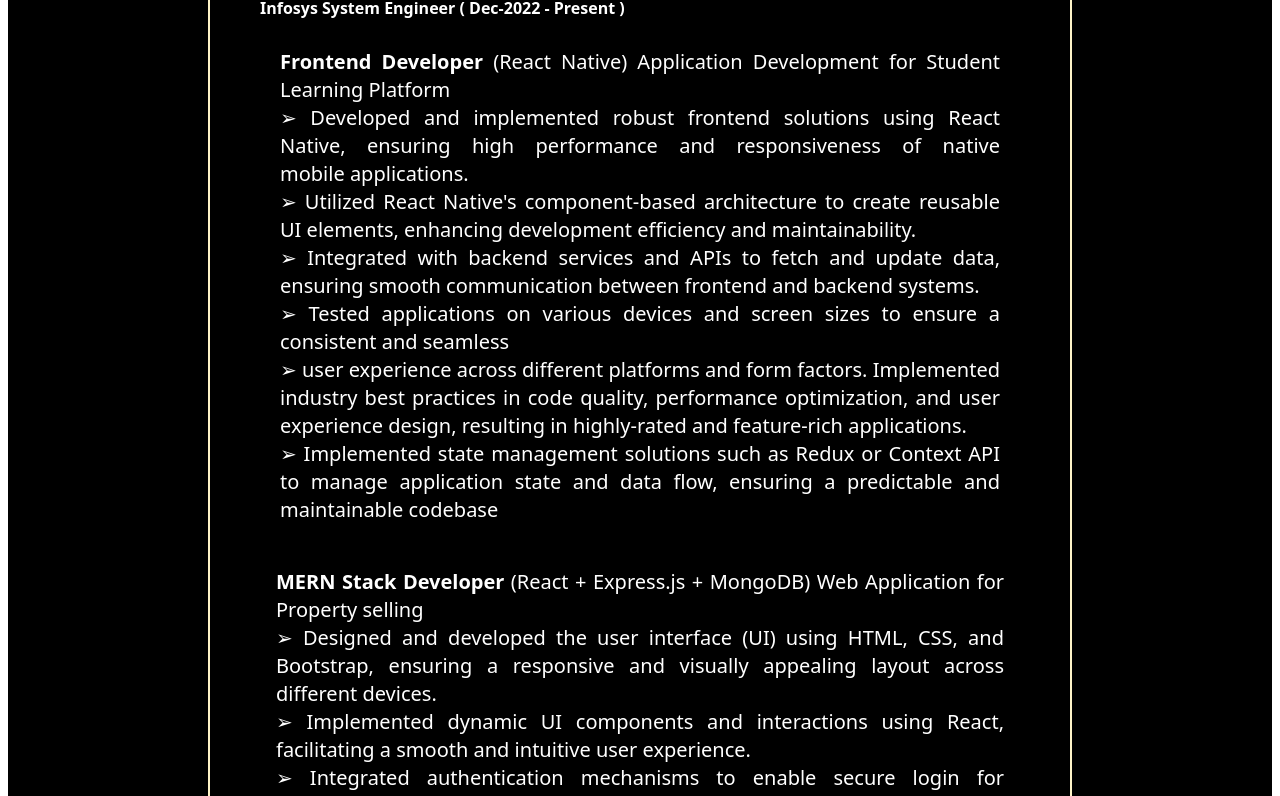
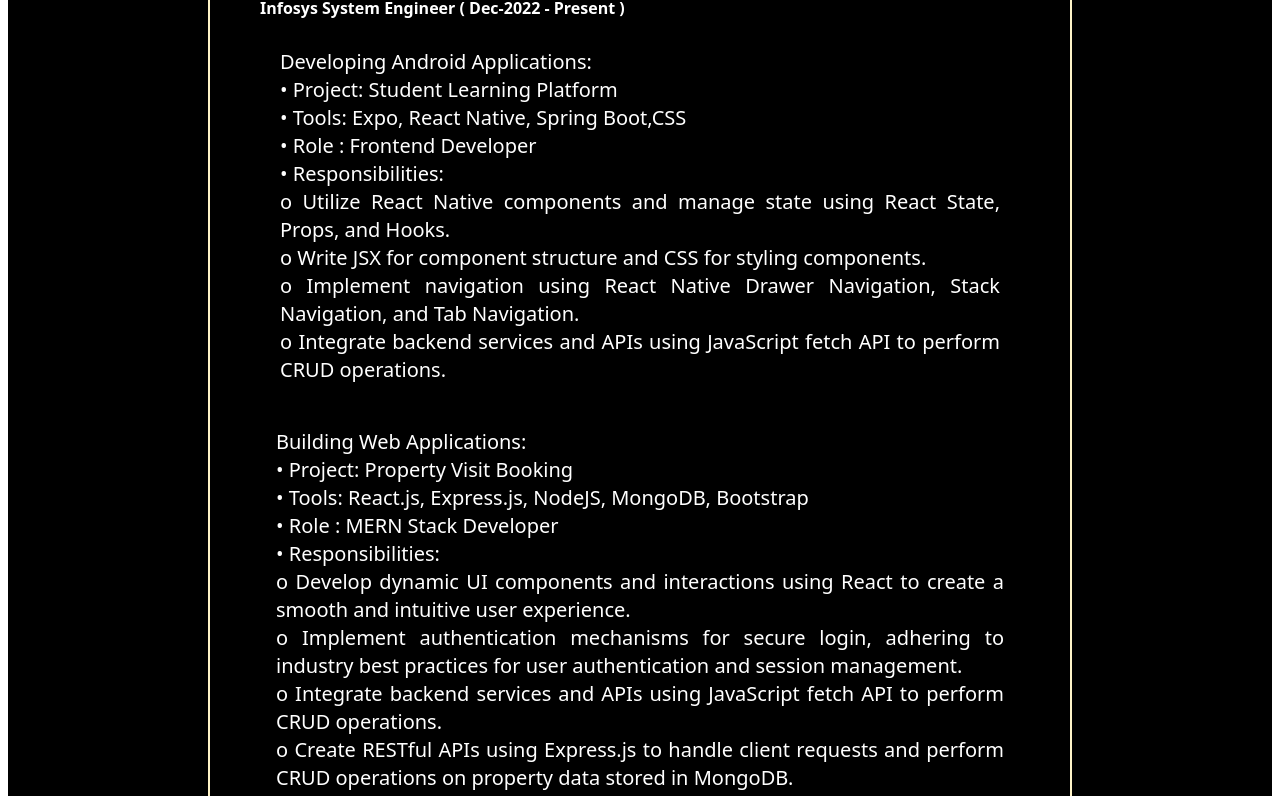
Before and after one commit to AmolPatil09/Portfolio, a React (Vite) app: page /Portfolio/work in a window 1280 px wide. Shown: the part 258-1054 px from the top of the page. Built offline with nearby package versions, Linux system fonts and the light colour scheme.

Commit message:
modify portfoilo

```diff
--- a/src/component/About.jsx
+++ b/src/component/About.jsx
@@ -11,13 +11,26 @@
         <div className='sm:text-3xl font-extrabold my-10 sm:text-start sm:m-10 m-3'>
             <div className=' min-h-64 sm:w-2/3 min-w-[200px]   border-amber-100 m-auto  mt-8  rounded-md text-center'>
             <h1 className=' m-6 sm:text-4xl sm:font-bold '>Profile Summary</h1>
-            <p className='text-sm sm:text-xl font-thin my-2 mx-2 sm:p-5 p-4 text-justify text-pretty'>"A dedicated and innovative Front-End Developer with a primary focus on React.js, complemented by a foundational understanding of Node.js, Spring Boot, and Angular. With a strong passion for developing dynamic and responsive web applications, I bring a unique blend of technical expertise and creativity to every project."
+            <p className='text-sm sm:text-xl font-thin  mx-2 sm:p-5 p-4 text-justify text-pretty'>
+            •	Having 1.7+ Years of Professional IT experience in React, React Native and JavaScript.
             </p>
-            <p className='text-sm sm:text-xl font-thin my-2 mx-2 sm:p-5 p-4 text-justify text-pretty'>React.js: Extensive experience in building user-friendly, component-based web applications using React.js. Proficient in leveraging hooks, state management libraries (like Redux), and React Router for seamless navigation and state handling.
-
+            <p className='text-sm sm:text-xl font-thin  mx-2 sm:p-5 p-4 text-justify text-pretty'>
+            •	Good Extensive experience in Developing/Handling highly interactive web-based applications specially using React.
             </p>
-            <p className='text-sm sm:text-xl font-thin my-2 mx-2 sm:p-5 p-4 text-justify text-pretty'>
-Node.js: Basic knowledge of building scalable server-side applications with Node.js. Familiar with Express.js for creating RESTful APIs and handling server-side logic.
+            <p className='text-sm sm:text-xl font-thin  mx-2 sm:p-5 p-4 text-justify text-pretty'>
+            •	Familiar with the front-end technologies such as HTML, CSS, Bootstrap, JavaScript, Axios. Familiarity with MongoDB database & MySQL database.
+            </p>
+            <p className='text-sm sm:text-xl font-thin  mx-2 sm:p-5 p-4 text-justify text-pretty'>
+            •	Proficient understanding of code versioning tools, such as Git. Experience with Git-Hub.
+            </p>
+            <p className='text-sm sm:text-xl font-thin  mx-2 sm:p-5 p-4 text-justify text-pretty'>
+            •	Ability to handle multiple tasks and work as in a team Member.
+            </p>
+            <p className='text-sm sm:text-xl font-thin  mx-2 sm:p-5 p-4 text-justify text-pretty'>
+            •	Excellent analytical, problem solving and programming skills. Committed, goal oriented, learn new things & technologies.
+            </p>
+            <p className='text-sm sm:text-xl font-thin  mx-2 sm:p-5 p-4 text-justify text-pretty'>
+            •	Possess good problem solving & interpersonal skills, having capability to work alone.
             </p>
             </div>
         </div>
--- a/src/component/Contact.jsx
+++ b/src/component/Contact.jsx
@@ -17,15 +17,19 @@
   }
 
   return (
-    <div className='flex flex-col sm:m-20 w-full justify-center'>
+    <div className='flex flex-col sm:m-20 w-full sm:justify-center justify-normal'>
 
       <div className='min-h-20 w-full'>
 
         <div className='md:border-2 min-h-64 md:border-amber-100 m-5  sm:justify-center mt-8 sm:mx-[200px] rounded-md'>
-          <h1 className='mt-6 sm:text-4xl font-bold'>Contact</h1>
+          <h1 className='mt-6 sm:text-4xl font-bold w-auto'>Contact</h1>
           <div className='m-5'>
-           <h1 className='sm:text-xl'>Mobile No. 9764500813</h1>
-           <h1 className='sm:text-xl'>Gmail amol17092000@gmail.com</h1>
+           <h1 className='sm:text-xl'>Mobile No.: 9764500813</h1>
+           <h1 className='sm:text-xl'>Gmail : amol17092000@gmail.com</h1>
+           <h1 className='sm:text-xl'>Lindin : <a href='https://www.linkedin.com/in/amol-patil-5535a7203/'>https://www.linkedin.com/in/amol-patil-5535a7203/</a></h1>
+           <h1 className='sm:text-xl'>GitHub : <a href='https://github.com/AmolPatil09'>https://github.com/AmolPatil09</a></h1>
+
+
 
           </div>
         </div>
--- a/src/component/Projects.jsx
+++ b/src/component/Projects.jsx
@@ -8,7 +8,7 @@
     <div>
      <h1 className='mt-5 text-2xl'>Projects</h1>
      <div className='flex flex-wrap sm:flex-row flex-col justify-center'>
-          <div className='border-2 min-h-48 sm:w-96 min-w-36 w-40 border-amber-100  mx-auto  m-6 sm:mx-[50px] rounded-md'>
+          <div className='border-2 min-h-48 sm:w-96 min-w-56 w-40 border-amber-100  mx-auto  m-6 sm:mx-[50px] rounded-md'>
           <h1 className='font-bold my-2'>eshop</h1>
           <img src={img} className=' m-[5%] h-80 w-[90%]' />
           <div className='flex justify-center'>
@@ -21,7 +21,7 @@
     </div>
       <div>
       <div className='flex flex-wrap sm:flex-row flex-col justify-center'>
-           <div className='border-2 min-h-48 sm:w-96 min-w-36 w-40 border-amber-100  mx-auto  m-6 sm:mx-[50px] rounded-md'>
+           <div className='border-2 min-h-48 sm:w-96 min-w-56 w-40 border-amber-100  mx-auto  m-6 sm:mx-[50px] rounded-md'>
            <h1 className='font-bold my-2'>CareHealth</h1>
            <img src={hospital} className=' m-[5%] h-80 w-[90%]' />
            <div className='flex justify-center'>
--- a/src/component/Works.jsx
+++ b/src/component/Works.jsx
@@ -22,7 +22,7 @@
 
     <div className='min-h-20 w-full'>
      <div className='md:border-2 min-h-64 md:border-amber-100 m-5   mt-6 sm:mx-[200px] rounded-md'>
-     <h1 className=' m-6 sm:text-4xl font-bold '>Work Experince<span className='font-bold sm:text-4xl'>({experince})</span> </h1>
+     <h1 className=' m-6 sm:text-4xl font-bold '>Work Experince <span className='font-bold sm:text-4xl'>({` ${experince} +`}) </span> </h1>
      <div className='flex flex-wrap sm:flex-row flex-col justify-center'>
       <div className=' min-h-32 sm:w-[100%] min-w-36 w-50   mx-auto  m-6 sm:mx-[50px] rounded-md'>
 
@@ -35,49 +35,40 @@
       </div>
       <p className='text-sm sm:text-xl font-thin sm:my-2 sm:p-5 p-1 text-justify text-pretty'>
         <p>
-     <p> <span className='font-bold mt-1'>Frontend Developer</span> (React Native) Application Development for
-Student Learning Platform</p><p>
-➢ Developed and implemented robust frontend solutions using
-React Native, ensuring high performance and
-responsiveness of native mobile applications.</p><p>
-➢ Utilized React Native's component-based architecture to
-create reusable UI elements, enhancing development
-efficiency and maintainability.</p><p>
-➢ Integrated with backend services and APIs to fetch and update
-data, ensuring smooth communication between frontend and
-backend systems.</p><p>
-➢ Tested applications on various devices and screen sizes to
-ensure a consistent and seamless</p>
-➢ user experience across different platforms and form factors.
-Implemented industry best practices in code quality,
-performance optimization, and user experience design,
-resulting in highly-rated and feature-rich applications.</p><p>
-➢ Implemented state management solutions such as Redux or
-Context API to manage application state and data flow,
-ensuring a predictable and maintainable codebase</p>
+     <p> <b>Developing Android Applications:</b>
+     <p>•	Project: Student Learning Platform</p>
+     <p>• Tools: Expo, React Native, Spring Boot,CSS</p>
+     <p>•	Role : Frontend Developer</p>
+     <p>•	Responsibilities:</p>
+     <p> o	Utilize React Native components and manage state using React State, Props, and Hooks.</p>
+     <p> o	Write JSX for component structure and CSS for styling components.</p>
+     <p> o	Implement navigation using React Native Drawer Navigation, Stack Navigation, and Tab Navigation.</p>
+     <p> o	Integrate backend services and APIs using JavaScript fetch API to perform CRUD operations.</p>
+</p>
+</p>
 </p>
 
 
+
+
+
+
+
+
 <p className='text-sm sm:text-xl font-thin sm:my-2 sm:p-4 p-1 text-justify text-pretty'>
-        <p>
-     <p> <span className='font-bold mt-1'>MERN Stack Developer </span>  (React + Express.js + MongoDB) Web Application for
-Property selling</p><p>
-➢ Designed and developed the user interface (UI) using HTML, CSS,
-and Bootstrap, ensuring a responsive and visually appealing
-layout across different devices.</p><p>
-➢  Implemented dynamic UI components and interactions using React,
-facilitating a smooth and intuitive user experience.</p><p>
-➢  Integrated authentication mechanisms to enable secure
-login for authorized users, employing industry best
-practices for user authentication and session
-management.</p><p>
-➢  Developed RESTful APIs using Express.js to handle client requests
-and perform CRUD operations on property data stored in
-MongoDB. Utilized MongoDB as the database management
-system to store property listings, user profiles, booking information,
-and other relevant data</p>
+<p> <b>Building Web Applications:</b>
+     <p>•	Project: Property Visit Booking</p>
+     <p>•	Tools: React.js, Express.js, NodeJS, MongoDB, Bootstrap</p>
+     <p>•	Role : MERN Stack Developer</p>
+     <p>•	Responsibilities:</p>
+     <p>o	Develop dynamic UI components and interactions using React to create a smooth and intuitive user experience.</p>
+     <p> o	Implement authentication mechanisms for secure login, adhering to industry best practices for user authentication and session management.</p>
+     <p> o	Integrate backend services and APIs using JavaScript fetch API to perform CRUD operations.</p>
+     <p> o	Create RESTful APIs using Express.js to handle client requests and perform CRUD operations on property data stored in MongoDB. </p>
+
 </p>
 </p>
+
 
 
 
```
